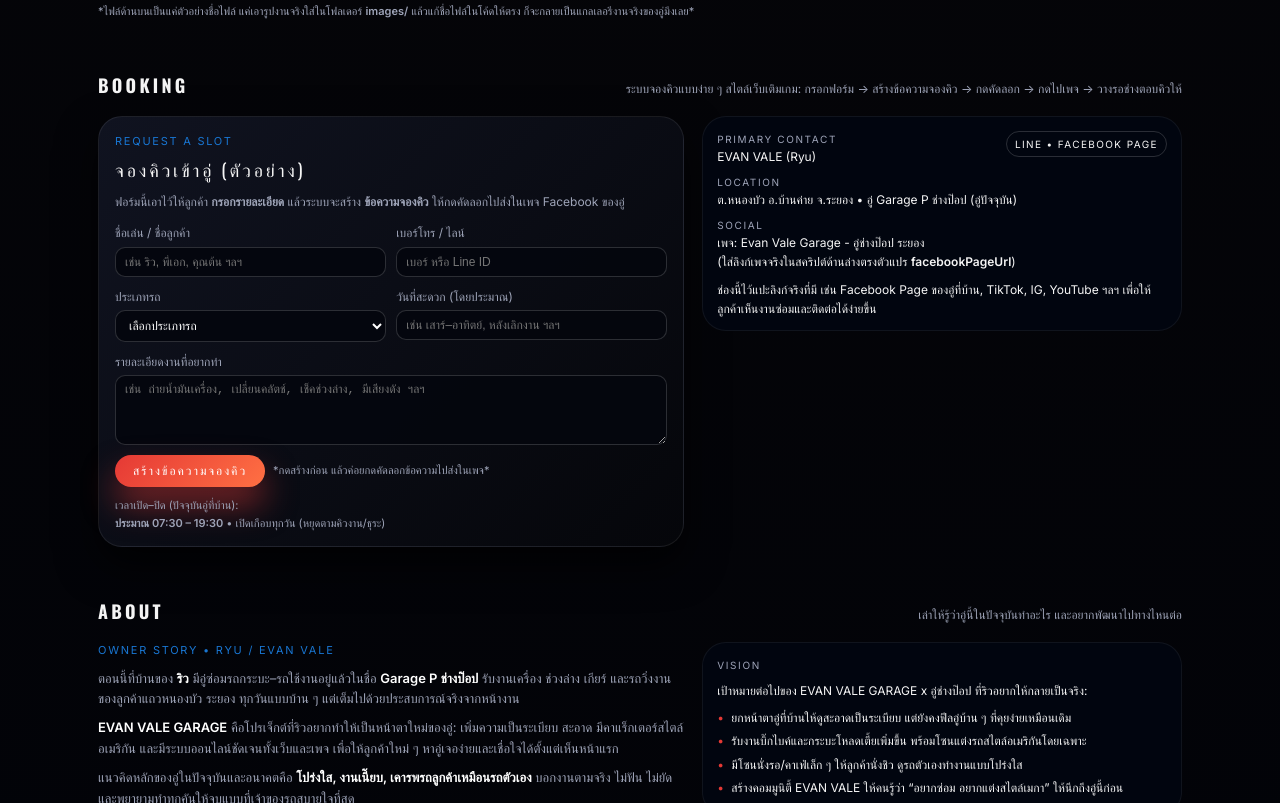
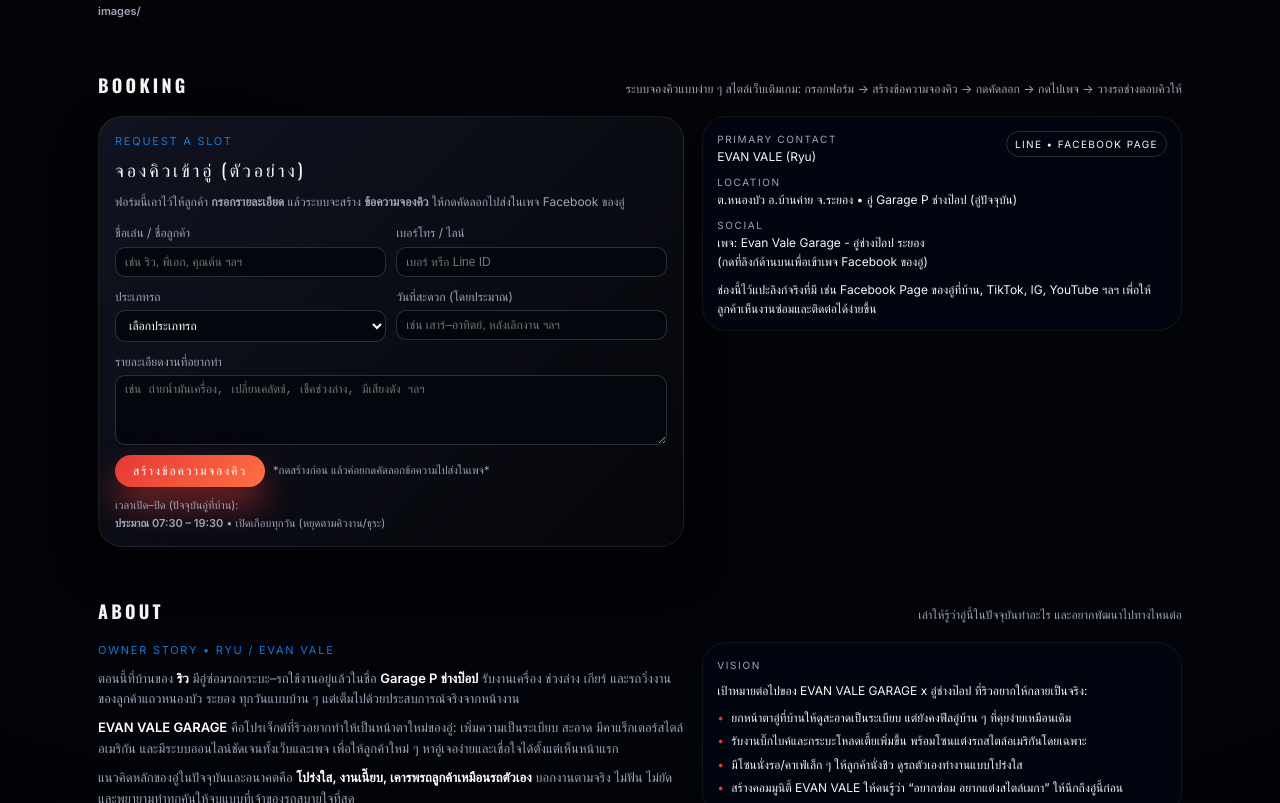
Before and after one commit to kinthara57-cloud/evanvale-garage, a plain HTML site: page index.html in a window 1280 px wide. Shown: the part 1238-2041 px from the top of the page. Drawn offline with nearby package versions, Linux system fonts and the light colour scheme.

Commit message:
Update index.html

```diff
--- a/index.html
+++ b/index.html
@@ -1101,7 +1101,7 @@
         </article>
       </div>
       <p style="font-size:11px;color:var(--text-muted);margin-top:8px;">
-        *ไฟล์ด้านบนเป็นแค่ตัวอย่างชื่อไฟล์ แค่เอารูปงานจริงใส่ในโฟลเดอร์ <strong>images/</strong> แล้วแก้ชื่อไฟล์ในโค้ดให้ตรง ก็จะกลายเป็นแกลเลอรีงานจริงของอู่มึงเลย*
+        <strong>images/</strong>
       </p>
     </section>
 
@@ -1208,8 +1208,11 @@
   <div>
     <div class="contact-label">SOCIAL</div>
     <div class="contact-value">
-                เพจ: Evan Vale Garage - อู่ช่างป๊อป ระยอง<br>
-                (ใส่ลิงก์เพจจริงในสคริปต์ด้านล่างตรงตัวแปร <strong>facebookPageUrl</strong>)
+      เพจ:
+      <a href="https://www.facebook.com/share/1KcFHbNt7A/" target="_blank" rel="noopener">
+        Evan Vale Garage - อู่ช่างป๊อป ระยอง
+      </a><br>
+      (กดที่ลิงก์ด้านบนเพื่อเข้าเพจ Facebook ของอู่)
     </div>
   </div>
 </div>
```
Lines whose indentation alone changed are shown as unchanged.
